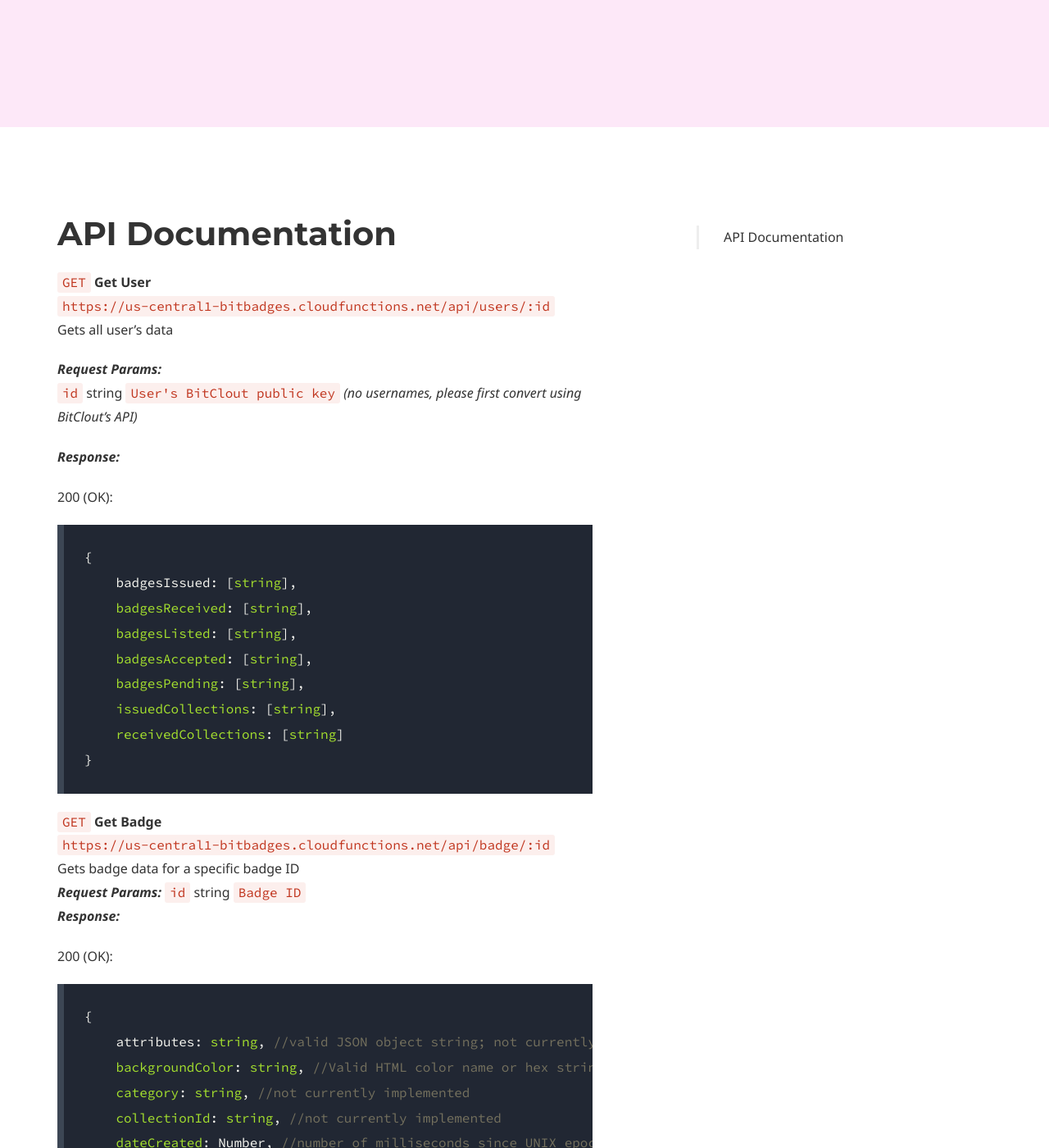
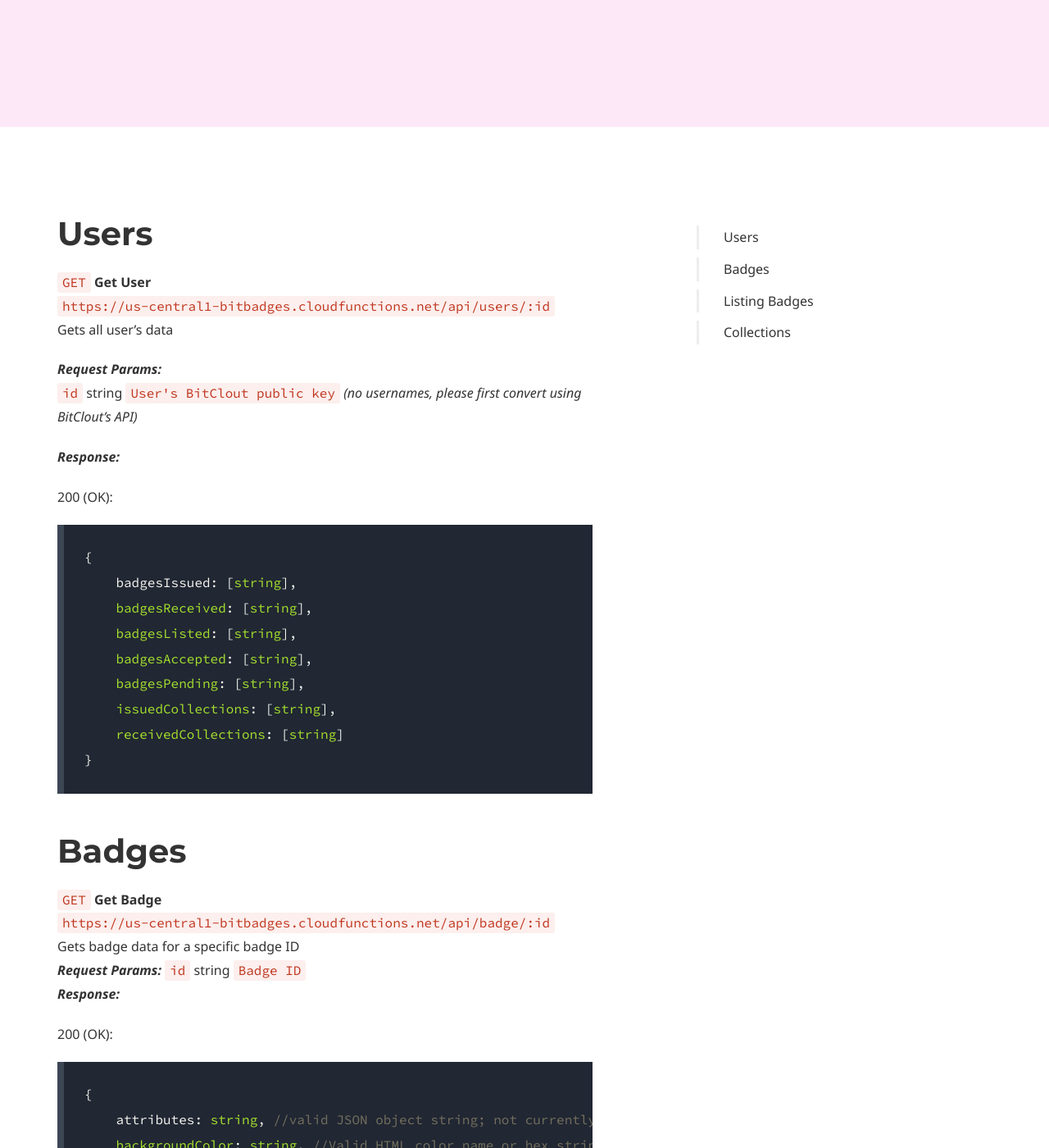
Before and after one commit to BitBadges/bitbadges.github.io, a Jekyll site: the page built from api.md, in a window 1280 px wide and 1400 px high, scrolled down 472 px. Shown: the whole window at 82% size. Built offline with Jekyll 4.4.1, drawn with Linux system fonts in a browser that asks for light colours; some web fonts are replaced; some of the changed text lies outside the part shown.

Commit message:
Update api.md

````diff
--- a/api.md
+++ b/api.md
@@ -28,7 +28,7 @@ page_nav:
     url: 'https://bitbadges.github.io'
 ---
 
-# API Documentation
+# Users
 
 `GET` **Get User**
 `https://us-central1-bitbadges.cloudfunctions.net/api/users/:id`
@@ -51,6 +51,8 @@ Gets all user's data
     receivedCollections: [string]
 }
 ```
+
+# Badges
 
 `GET` **Get Badge**
 `https://us-central1-bitbadges.cloudfunctions.net/api/badge/:id`
@@ -121,6 +123,8 @@ Gets badge data for all badge IDs specified
 All badge hashes are posted on the [@BitBadgesHash](https://bitclout.com/u/BitBadgesHash) account, so please interact w/ the BitClout backend API to see the full list of hashes.
 
 _Note:_ All badges are permanent and won't change, so consider caching or storing them locally instead of adding stress to our API and database.
+
+# Listing Badges
 
 `POST` **Create Badge**
 `https://us-central1-bitbadges.cloudfunctions.net/api/badge`
@@ -413,6 +417,8 @@ Deletes a listed badge (removes it from being offered)
 }
 ```
 
+# Collections
+
 `GET` **Get Collection**
 `https://us-central1-bitbadges.cloudfunctions.net/api/collections/:userId/:name`
 Gets all details about a specified collection.
````
